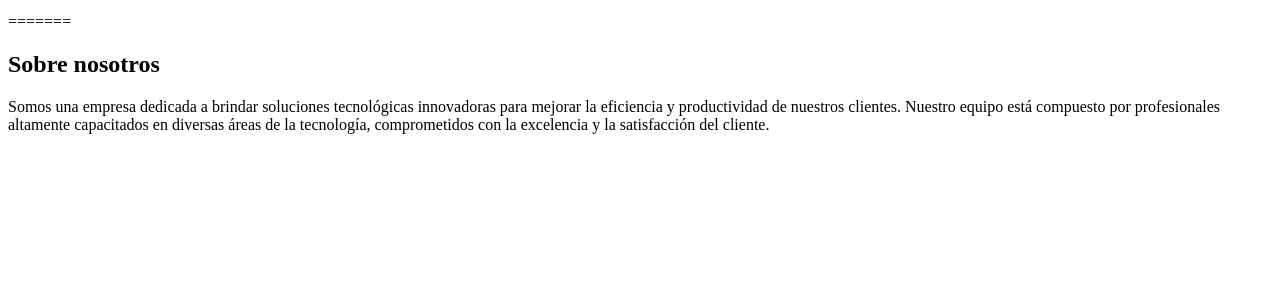
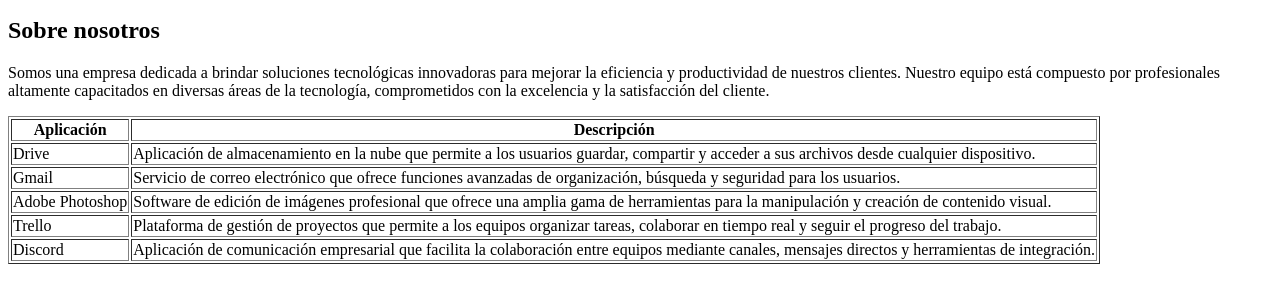
Before and after one commit to gittEze/actividad-rama-fusion, a plain HTML site: page index.html in a window 1280 px wide. Shown: the part 119-422 px from the top of the page. Drawn offline with Linux system fonts and the light colour scheme.

Commit message:
Tarea: tabla

```diff
--- a/index.html
+++ b/index.html
@@ -8,10 +8,34 @@
             <li>Email - InnerSystemsOF@gmail.com</li>
         </ul>
     </body>
-</html>
-=======
-<html>
+
     <h2>Sobre nosotros</h2>
     <p>Somos una empresa dedicada a brindar soluciones tecnológicas innovadoras para mejorar la eficiencia y productividad de nuestros clientes. Nuestro equipo está compuesto por profesionales altamente capacitados en diversas áreas de la tecnología, comprometidos con la excelencia y la satisfacción del cliente.</p>
 
+    <table border="1">
+        <tr>
+            <th>Aplicación</th>
+            <th>Descripción</th>
+        </tr>
+        <tr>
+            <td>Drive</td>
+            <td>Aplicación de almacenamiento en la nube que permite a los usuarios guardar, compartir y acceder a sus archivos desde cualquier dispositivo.</td>
+        </tr>
+        <tr>
+            <td>Gmail</td>
+            <td>Servicio de correo electrónico que ofrece funciones avanzadas de organización, búsqueda y seguridad para los usuarios.</td>
+        </tr>
+        <tr>
+            <td>Adobe Photoshop</td>
+            <td>Software de edición de imágenes profesional que ofrece una amplia gama de herramientas para la manipulación y creación de contenido visual.</td>
+        </tr>
+        <tr>
+            <td>Trello</td>
+            <td>Plataforma de gestión de proyectos que permite a los equipos organizar tareas, colaborar en tiempo real y seguir el progreso del trabajo.</td>
+        </tr>
+        <tr>
+            <td>Discord</td>
+            <td>Aplicación de comunicación empresarial que facilita la colaboración entre equipos mediante canales, mensajes directos y herramientas de integración.</td>
+        </tr>
+    </table>
 </html>
```
